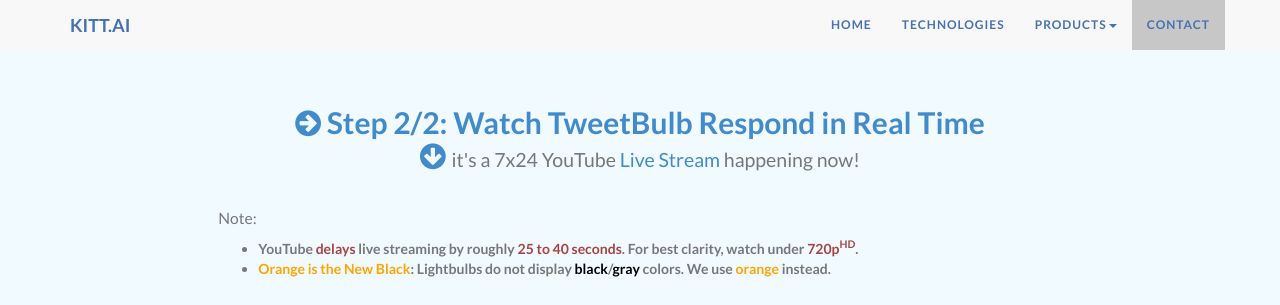
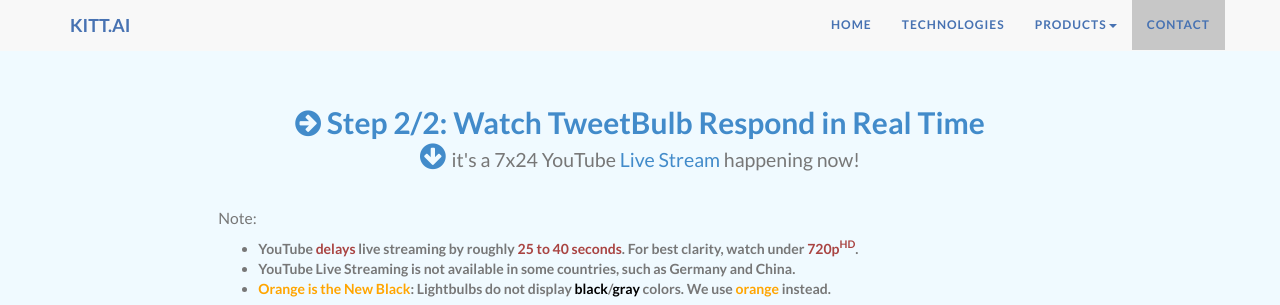
Before and after one commit to Kitt-AI/Kitt-AI.github.io, a Jekyll site: the page built from tweetbulb0/index.html, in a window 1280 px wide and 900 px high, scrolled down 1669 px, cut to the strip 0-305 px from the top of the window. Built offline with Jekyll 4.4.1, drawn with Linux system fonts in a browser that asks for light colours; comment, search, counter and statistics services are not loaded.

```diff
--- a/tweetbulb0/index.html
+++ b/tweetbulb0/index.html
@@ -326,10 +326,12 @@
                         <span class="text-danger">25 to 40 seconds</span>.
                         For best clarity, watch under
                         <span class="text-danger">720p<sup>HD</sup></span>.</li>
-                        <li><span style="color: orange">Orange is the New Black</span>: Lightbulbs <b>do not</b> display
-                            <span style="color: black">black</span>/<span style="color: black">gray</span> colors.
-                            We use <span style="color: orange"> orange </span> instead.
-                        </li>
+                    <li>YouTube Live Streaming is not available in some countries, such as Germany and China.
+                    </li>
+                    <li><span style="color: orange">Orange is the New Black</span>: Lightbulbs <b>do not</b> display
+                        <span style="color: black">black</span>/<span style="color: black">gray</span> colors.
+                        We use <span style="color: orange"> orange </span> instead.
+                    </li>
                 </ul>
                 </p>
             </div>
```
Also changed, not shown: 1 other file.
